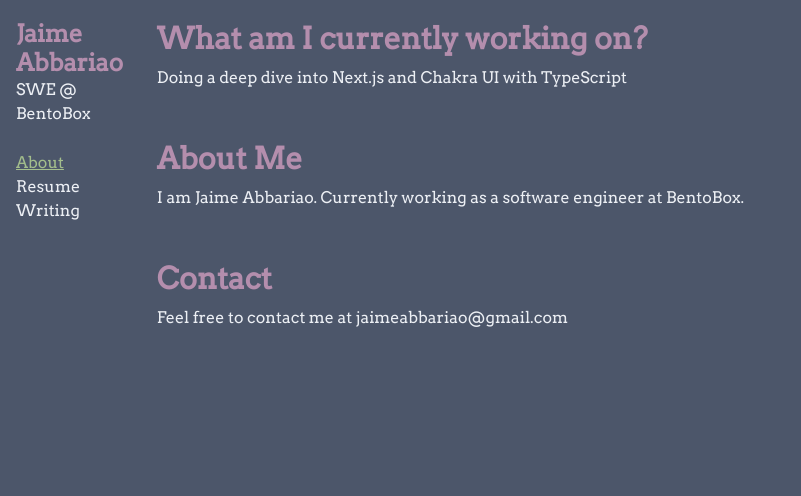
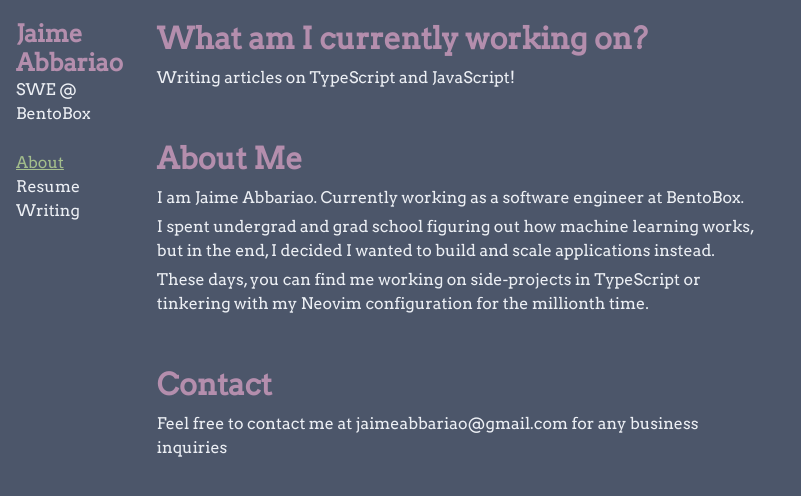
Before and after one commit to ja153903/jabbariao_dotcom, a Next.js app: page / in a window 1280 px wide. Shown: the top 496 px of the page, without its empty margins (0-801 px from the left). Built offline with nearby package versions, Linux system fonts and the light colour scheme.

Commit message:
Adding more to about me

```diff
--- a/pages/index.tsx
+++ b/pages/index.tsx
@@ -9,25 +9,33 @@ const About: NextPage = () => {
   return (
     <PageContainer>
       <Section title="What am I currently working on?">
-        <Text>
-          Doing a deep dive into Next.js and Chakra UI with TypeScript
-        </Text>
+        <Text>Writing articles on TypeScript and JavaScript!</Text>
       </Section>
       <Section title="About Me">
-        <Text>
+        <Text mb="5px" maxW="600px">
           I am Jaime Abbariao. Currently working as a software engineer at{' '}
           <Link href="https://getbento.com" isExternal>
             BentoBox
           </Link>
           .
         </Text>
+        <Text mb="5px" maxW="600px">
+          I spent undergrad and grad school figuring out how machine learning
+          works, but in the end, I decided I wanted to build and scale
+          applications instead.
+        </Text>
+        <Text mb="5px" maxW="600px">
+          These days, you can find me working on side-projects in TypeScript or
+          tinkering with my Neovim configuration for the millionth time.
+        </Text>
       </Section>
       <Section title="Contact">
-        <Text>
+        <Text maxW="600px">
           Feel free to contact me at{' '}
           <Link href="mailto:jaimeabbariao@gmail.com">
             jaimeabbariao@gmail.com
-          </Link>
+          </Link>{' '}
+          for any business inquiries
         </Text>
       </Section>
     </PageContainer>
```
